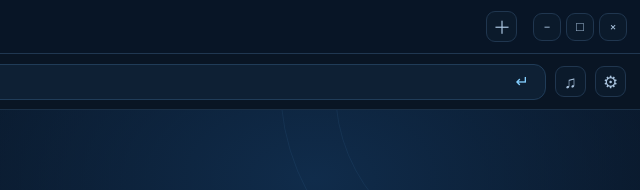
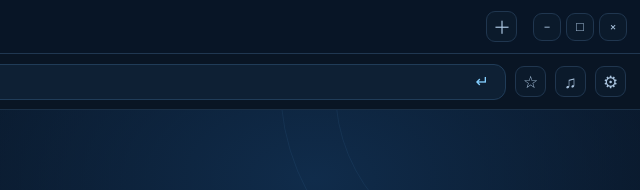
Before and after one commit to Undertale-Dungeons/Crystalium, an Electron app: page src/index.html in a window 1360 px wide. Shown: the top 190 px of the page, 720-1360 px from the left. Drawn offline with Linux system fonts and the light colour scheme; no server answers.

Commit message:
Restore a single bookmarks button in the toolbar

```diff
--- a/src/index.html
+++ b/src/index.html
@@ -14,6 +14,7 @@
 <div class="toolbar">
   <div class="nav-buttons"><button id="back" title="Back">←</button><button id="forward" title="Forward">→</button><button id="reload" title="Reload">↻</button></div>
   <form id="addressForm" class="address-wrap"><span class="secure">◈</span><input id="address" spellcheck="false" autocomplete="off" placeholder="Search or enter a website address"><button type="submit" title="Go">↵</button></form>
+  <button class="tool-button" id="bookmarksToggle" title="Bookmarks and favourites">☆</button>
   <button class="tool-button" id="musicToggle" title="Built-in music player">♫</button>
   <button class="tool-button" id="menuToggle" title="Settings and themes">⚙</button>
 </div>
```
